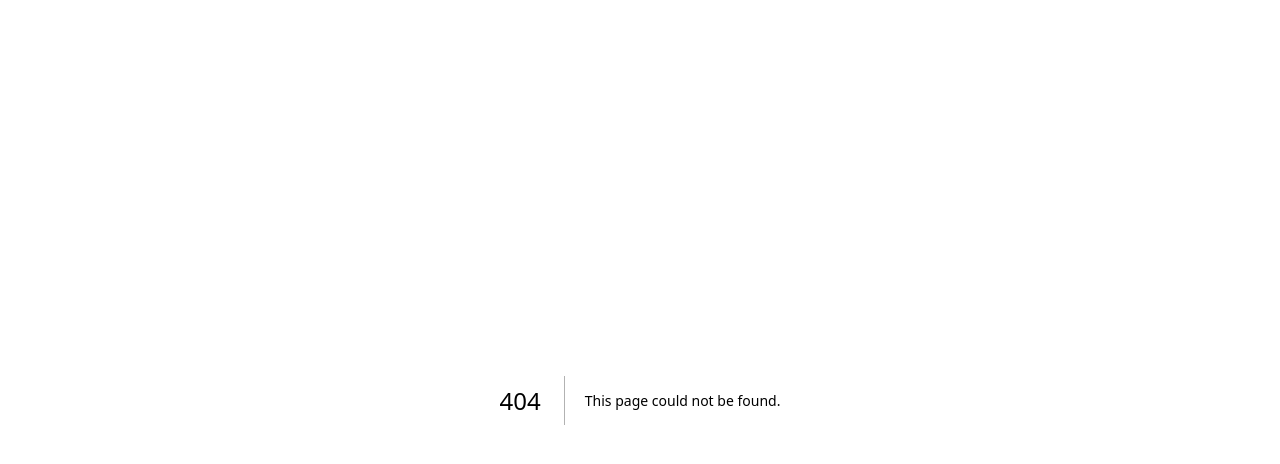
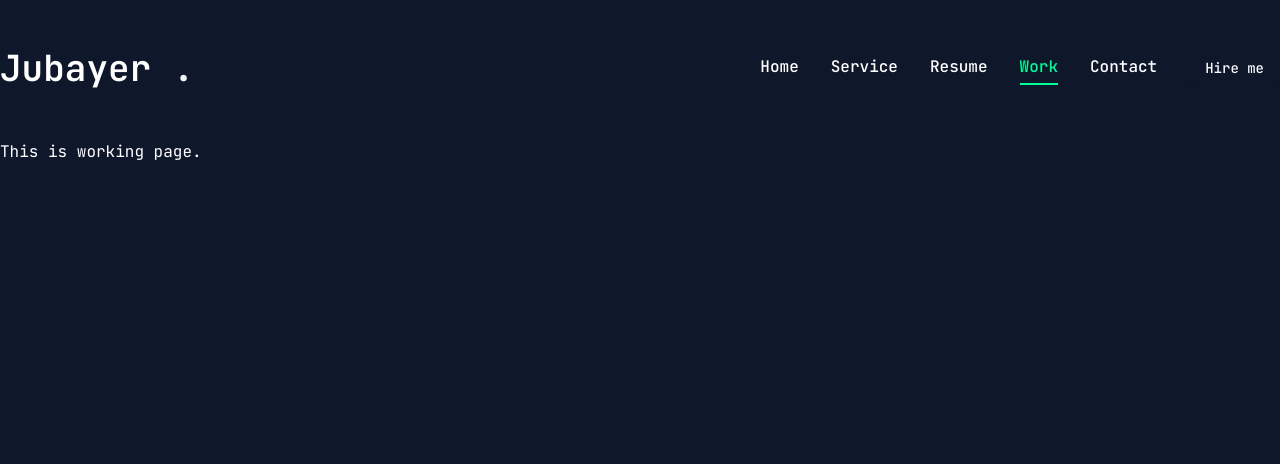
Before and after one commit to jubayer718/next-dev-portfolio, a Next.js app: page /work in a window 1280 px wide. Before the commit this address had no page. Shown: the top 464 px of the page. Built offline with nearby package versions, Linux system fonts and the light colour scheme.

Commit message:
now using framer motion

```diff
--- a/package.json
+++ b/package.json
@@ -17,6 +17,7 @@
     "@radix-ui/react-tooltip": "^1.2.7",
     "class-variance-authority": "^0.7.1",
     "clsx": "^2.1.1",
+    "framer-motion": "^12.16.0",
     "lucide-react": "^0.511.0",
     "next": "15.3.3",
     "react": "^19.0.0",
--- /dev/null
+++ b/src/app/contact/page.jsx
@@ -0,0 +1,11 @@
+import React from 'react';
+
+const Contact = () => {
+  return (
+    <div>
+      Contact Page
+    </div>
+  );
+};
+
+export default Contact;
--- a/src/app/globals.css
+++ b/src/app/globals.css
@@ -121,7 +121,7 @@
   body {
 
     /* @apply bg-background text-foreground; */
-    @apply font-primary bg-primary text-white;
+    @apply font-primary bg-primary text-white leading-loose;
 
   }
 }
--- a/src/app/layout.jsx
+++ b/src/app/layout.jsx
@@ -1,5 +1,10 @@
 import {JetBrains_Mono} from "next/font/google";
 import "./globals.css";
+
+
+//components
+import Header from "@/components/Header";
+import Page_Transition from "@/components/Page_Transition";
 
 const jetbrainsMono = JetBrains_Mono({
   subsets: ["latin"],
@@ -24,7 +29,9 @@ export default function RootLayout({ children }) {
       <body
         className={jetbrainsMono.variable}
       >
-        {children}
+        <Header />
+        <Page_Transition>  {children}</Page_Transition>
+
       </body>
     </html>
   );
--- /dev/null
+++ b/src/app/resume/page.jsx
@@ -0,0 +1,11 @@
+import React from 'react';
+
+const Resume = () => {
+  return (
+    <div>
+      Resume Page
+    </div>
+  );
+};
+
+export default Resume;
--- /dev/null
+++ b/src/app/service/page.jsx
@@ -0,0 +1,11 @@
+import React from 'react';
+
+const Service = () => {
+  return (
+    <div>
+      This is service Page
+    </div>
+  );
+};
+
+export default Service;
--- /dev/null
+++ b/src/app/work/page.jsx
@@ -0,0 +1,11 @@
+import React from 'react';
+
+const Work = () => {
+  return (
+    <div>
+      This is working page.
+    </div>
+  );
+};
+
+export default Work;
--- /dev/null
+++ b/src/components/Header.jsx
@@ -0,0 +1,34 @@
+import Link from "next/link";
+import { Button } from "./ui/button";
+
+// components
+import Nav from "./Nav";
+
+
+const Header = () => {
+  return (
+  <header className="py-8 xl:py-12 text-white">
+      <div className="container mx-auto flex justify-between">
+        {/* logo */}
+        <Link href="/">
+          <h1 className="text-4xl font-semibold">Jubayer <span className="text-accent">.</span></h1>
+        </Link>
+
+
+        {/* desktop nav & hire me button */}
+        <div className="hidden xl:flex items-center gap-8">
+          <Nav />
+          <Link href="/contact">
+            <Button>Hire me</Button>
+          </Link>
+        </div>
+
+
+        {/* mobile nav */}
+        <div className="xl:hidden">mobile nav</div>
+
+    </div>
+  </header>)
+};
+
+export default Header;
--- /dev/null
+++ b/src/components/Nav.jsx
@@ -0,0 +1,46 @@
+"use client"
+
+import Link from "next/link";
+import { usePathname } from "next/navigation";
+
+const links = [
+  {
+    name: "home",
+    path:"/"
+  },
+  {
+    name: "service",
+    path:"/service",
+  },
+  {
+    name: "resume",
+    path:"/resume"
+  },
+  {
+    name: "work",
+    path:"/work",
+  },
+  {
+    name: "contact",
+    path:"/contact",
+  }
+]
+const Nav = () => {
+  const pathname = usePathname();
+  // console.log(pathname);
+  return (
+    <nav className="flex gap-8">
+      {links.map((link, index) => {
+        return (
+          <Link href={link.path} key={index} className={`${link.path === pathname && "text-[#00ff99] border-b-2 border-[#00ff99]"}
+           capitalize font-medium hover:text-[#00e187] transition-all
+          `}>
+            {link.name}
+          </Link>
+        )
+      })}
+   </nav>
+  );
+};
+
+export default Nav;
--- /dev/null
+++ b/src/components/Page_Transition.jsx
@@ -0,0 +1,27 @@
+'use client';
+import { AnimatePresence,motion } from "framer-motion";
+
+import { useParams, usePathname } from "next/navigation";
+
+const Page_Transition = ({ children }) => {
+  const pathname = usePathname();
+  return (
+    <AnimatePresence>
+      <div key={pathname}>
+        <motion.div
+          initial={{ opacity: 1 }}
+          animate={{
+            opacity: 0,
+            transition:{delay:1, duration:0.4,ease:"easeInOut"}
+          }}
+          className="h-screen w-screen fixed bg-primary top-8 pointer-events-none"
+        />
+      {children}
+     </div>
+
+
+    </AnimatePresence>
+  );
+};
+
+export default Page_Transition;
--- a/tailwind.config.js
+++ b/tailwind.config.js
@@ -22,12 +22,11 @@ module.exports = {
     },
     extend: {
       colors: {
-        primary: '#1c1c22',
-        accent: {
-          DEFAULT: '#00ff99',
-          hover:'#00e1',
-        },
+        primary:"#1c1c22",
+        accent: "#00ff99",
+        "accent-hover": "#00e187",
       },
+
       keyframes: {
         "accordion-down": {
           from: { height: "0" },
@@ -44,5 +43,5 @@ module.exports = {
       },
     },
   },
-  plugins: [require("tailwindcss")],
+  plugins: [],
 };
```
Also changed, not shown: 1 other file (tests, documents, lock files or other folders).
